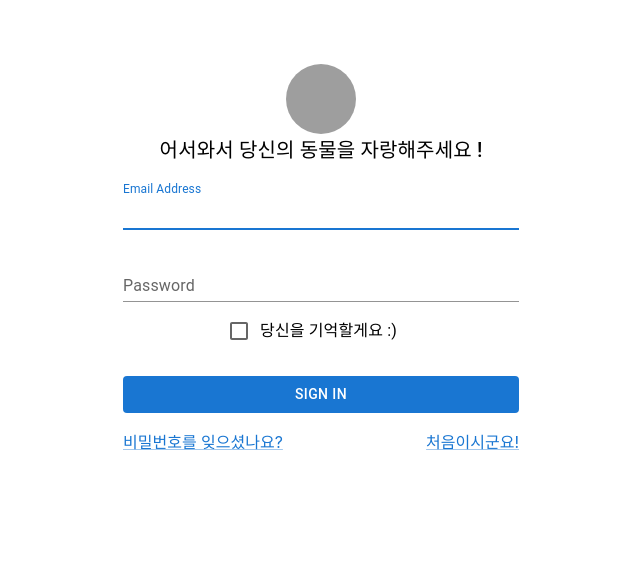
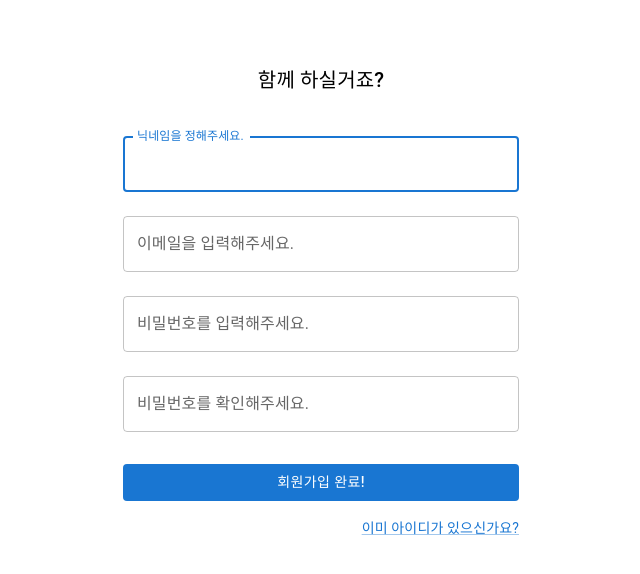
Before and after one commit to 2wisdom/SNS, a React (Create React App) app in the folder project/: page / in a window 1280 px wide. Shown: the top 574 px of the page, without its empty margins (319-959 px from the left). Built offline with nearby package versions, Linux system fonts and the light colour scheme; grey boxes are pictures that could not be loaded.

Commit message:
signUp UI

```diff
--- a/project/src/App.js
+++ b/project/src/App.js
@@ -1,13 +1,15 @@
 import React from "react";
 import ThemeProvider from "@mui/material/styles/ThemeProvider";
+import theme from "./theme";
+
 import Login from "./components/Login";
-import theme from "./theme";
+import SignUp from "./components/SignUp";
 
 function App() {
   return (
     <ThemeProvider theme={theme}>
       <div>
-        <Login />
+        <SignUp />
       </div>
     </ThemeProvider>
   );
--- /dev/null
+++ b/project/src/components/SignUp.js
@@ -0,0 +1,103 @@
+import React from "react";
+import TextField from "@mui/material/TextField";
+import Typography from "@mui/material/Typography";
+import Box from "@mui/material/Box";
+import Container from "@mui/material/Container";
+import Button from "@mui/material/Button";
+import Link from "@mui/material/Link";
+import Grid from "@mui/material/Grid";
+
+function SignUp() {
+  const handleSubmit = (event) => {
+    event.preventDefault();
+
+    const data = new FormData(event.currentTarget);
+
+    console.log({
+      email: data.get("email"),
+      password: data.append("password"),
+    });
+  };
+  return (
+    <Container component="main" maxWidth="xs">
+      <form>
+        <Box
+          sx={{
+            marginTop: 8,
+            display: "flex",
+            flexDirection: "column",
+            alignItems: "center",
+          }}
+        >
+          <Typography component="h1" variant="h6">
+            함께 하실거죠?
+          </Typography>
+
+          <Box
+            component="form"
+            noValidate
+            onSubmit={handleSubmit}
+            sx={{ mt: 3 }}
+          >
+            <TextField
+              name="nickname"
+              label="닉네임을 정해주세요."
+              variant="outlined"
+              margin="normal"
+              fullWidth
+              autoFocus
+            />
+
+            <TextField
+              name="email"
+              label="이메일을 입력해주세요."
+              variant="outlined"
+              autoComplete="email"
+              margin="normal"
+              fullWidth
+            />
+
+            <TextField
+              name="password"
+              label="비밀번호를 입력해주세요."
+              variant="outlined"
+              type="password"
+              autoComplete="current-password"
+              margin="normal"
+              fullWidth
+            />
+
+            <TextField
+              name="confirmPassword"
+              label="비밀번호를 확인해주세요."
+              variant="outlined"
+              type="password"
+              autoComplete="current-password"
+              margin="normal"
+              fullWidth
+            />
+
+            <Button
+              variant="contained"
+              type="submit"
+              fullWidth
+              sx={{ mt: 3, mb: 2 }}
+            >
+              회원가입 완료!
+            </Button>
+
+            <Grid container justifyContent="flex-end">
+              <Grid item>
+                <Link href="./Login" variant="body2">
+                  이미 아이디가 있으신가요?
+                </Link>
+              </Grid>
+            </Grid>
+          </Box>
+        </Box>
+      </form>
+    </Container>
+  );
+}
+
+export default SignUp;
```
